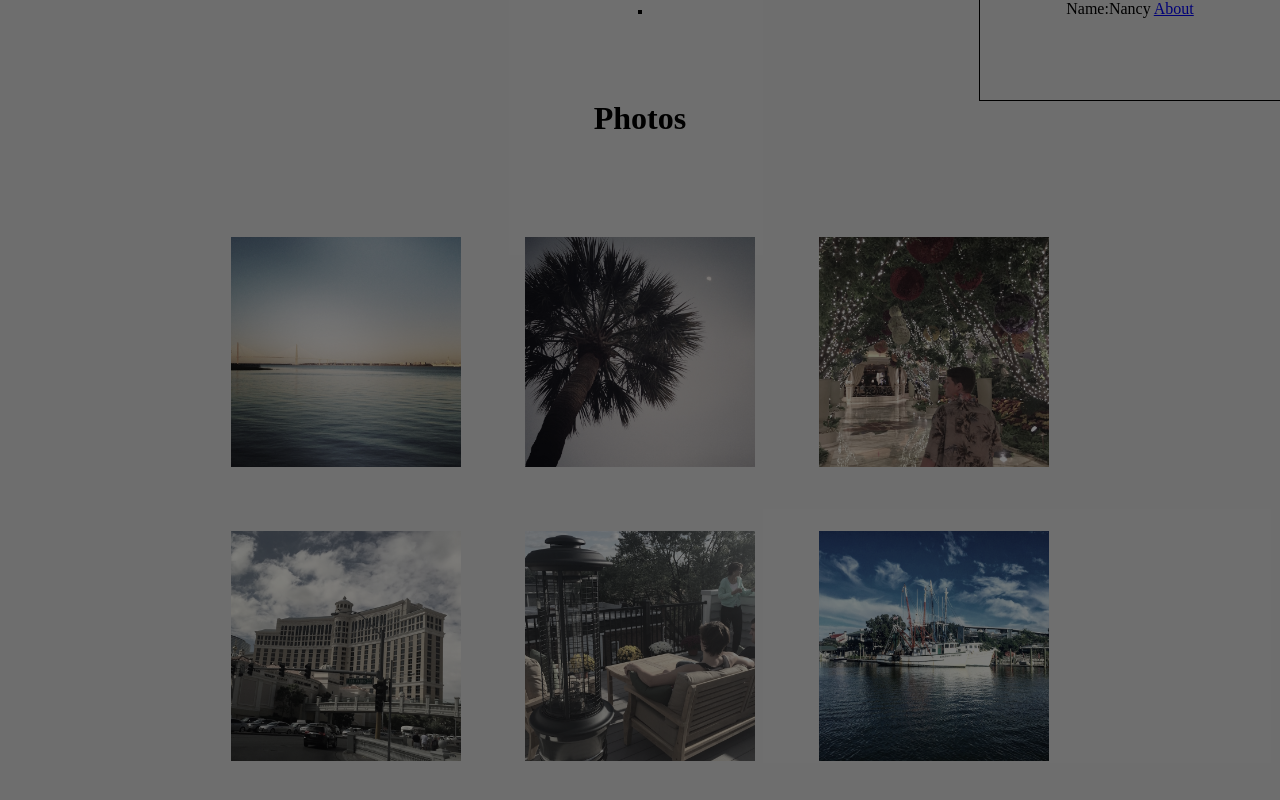
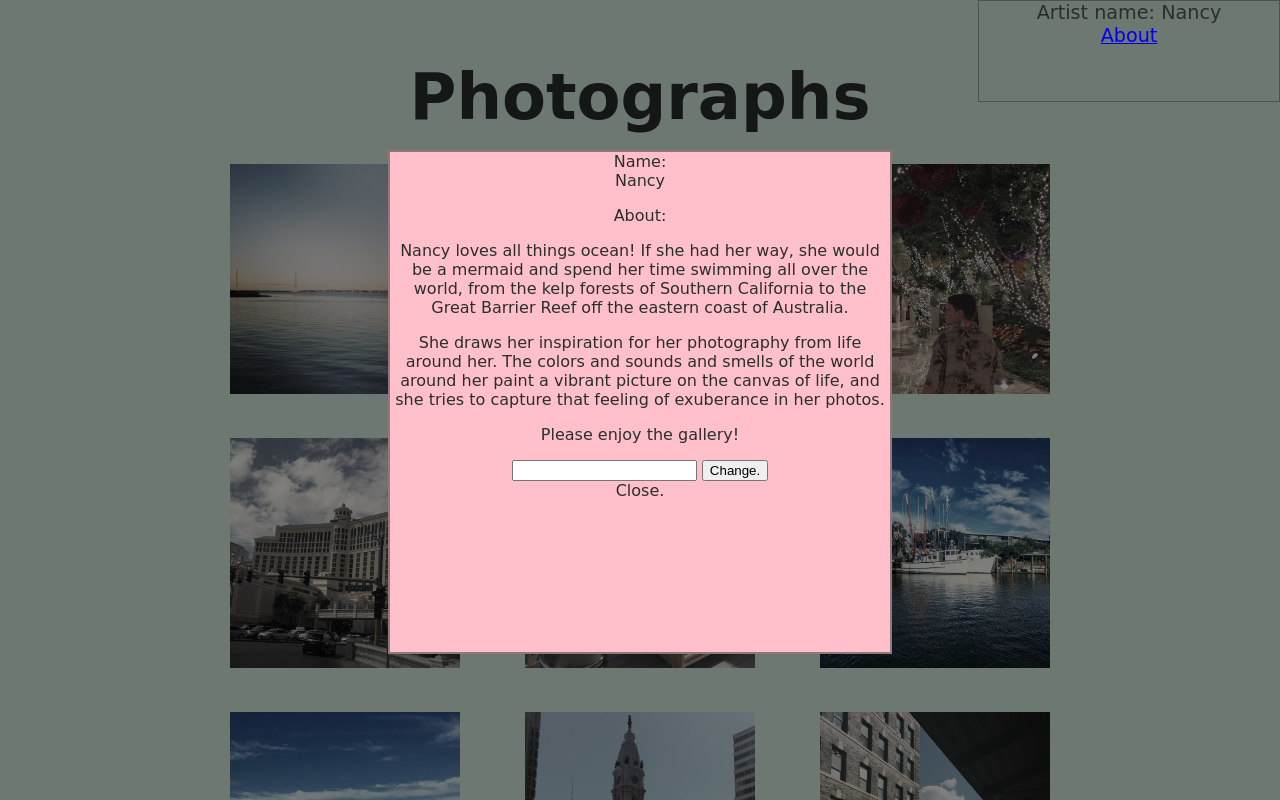
Before and after one commit to NancyBlayney/working-with-modals, a plain HTML site: page index.html in a window 1280 px wide. Both pictures are taken after a click on the link "About". Shown: the top 800 px of the page. Drawn offline with nearby package versions, Linux system fonts and the light colour scheme; a web font is replaced by a local one.

Commit message:
got the lightbox and the modal to be horizontally and vertically centered

```diff
--- a/index.html
+++ b/index.html
@@ -5,16 +5,19 @@
 		<script type="text/javascript" src="script.js"></script>
 		<title>Modal Magic</title>
 		<link rel="stylesheet" type="text/css" href="style.css">
+		<link href='https://fonts.googleapis.com/css?family=La+Belle+Aurore' rel='stylesheet' type='text/css'>
 	</head>
 	<body>
 		<div id="wrapper">
 			<header>
-				<h1>Photos</h1>
+				<h1>Photographs</h1>
 			</header>
 			<div id="container">
 				<div id="about">
-					Name:<span id="name">Nancy</span>
-					<a href="#" data-about="images/puppy.jpg" class="lightbox-link">About</a>
+					<div id="artist">
+						Artist name: <span class="name">Nancy</span>
+					</div>
+					<a href="#" data-about="" class="modal-link">About</a>
 				</div>
 				<div id="gallery">
 					<a href="#" data-img-url="images/img1.jpg" class="lightbox-link"><img src="images/img1.jpg" width="230"></a>
@@ -67,6 +70,25 @@
 						<img src="" id="lightbox-image">
 					</div>
 				</div>
+				<div id="modal-outer">
+					<div id="modal-inner">
+						<div id="modal-image">
+							<div>Name:</div>
+							<div class="name">Nancy</div>
+							<div id="the-about">
+								<p>About:</p>
+								<p>Nancy loves all things ocean! If she had her way, she would be a mermaid and spend her time swimming all over the world, from the kelp forests of Southern California to the Great Barrier Reef off the eastern coast of Australia. </p>
+								<p>She draws her inspiration for her photography from life around her. The colors and sounds and smells of the world around her paint a vibrant picture on the canvas of life, and she tries to capture that feeling of exuberance in her photos.</p>
+								<p>Please enjoy the gallery!</p>
+							</div>
+							<input type="text" id="the-input">
+							<button type="submit" id="change">Change.</button>
+							<div id="close">
+								Close.
+							</div>
+						</div>
+					</div>
+				</div>
 			</div>
 		</div>
 	</body>
--- a/script.js
+++ b/script.js
@@ -1,8 +1,6 @@
 $(document).ready(function(){
 
-
-
-$(document).ready(function(){
+//lightbox code for images
 	$(".lightbox-link").click(function(e){
 
 		var link_element = $(e.currentTarget);
@@ -19,8 +17,8 @@ $(document).ready(function(){
 		});
 
 	});
-});
 
+//lightbox code for images
 	function centerImage(image) {
 
 		image.load(function(){
@@ -33,8 +31,34 @@ function centerImage(image) {
 
 
 
+	$(".modal-link").click(function(e){
+
+		var modal = $("#modal-image");
+
+		centerModal(modal);
+
+		$('#modal-outer').show();
+
+		// $("#change").click(function(){
+		// 	$("#modal-outer").hide();
+		// });
+		$("#close").click(function(){
+			$("#modal-outer").hide();
+		});
+
+	function centerModal(modal) {
+
+		modal.ready(function(){
+			var page_height = $(window).height();
+			var modal_height = modal.height();
+			var modal_height_offset = ( page_height - modal_height ) / 2;
+			console.log(modal_height_offset);
+			$('#modal-inner').css("margin-top", modal_height_offset);
+		});
+	}
 
 
+	});
 
 
 
--- a/style.css
+++ b/style.css
@@ -1,30 +1,40 @@
 body {
-	background-color: #dedede;
+	background-color: #dcf1e4;
+	color: #292F2B;
 }
 
 header {
 	text-align: center;
-	margin: 100px 10px 70px 10px;
+	margin: 60px 10px 0px 10px;
+	font-family: 'La Belle Aurore', cursive;
+	font-size: 2em;
+}
+
+header h1{
+	margin-bottom: 20px;
 }
 
 #container {
 	width: 90%;
 	margin: 0 auto;
 	text-align: center;
+	font-family: 'La Belle Aurore', cursive;
 }
 
 #about {
 	width: 300px;
 	height: 100px;
 	position: fixed;
-	top: 0;
+	top: 0px;
 	right: 0;
-	border-bottom: 1px solid black;
-	border-left: 1px solid black;
+	border: 1px solid rgba(41,47,43, .5);
+	font-size: 1.2em;
+	z-index: 1;
 }
 
 #gallery img {
 	margin: 30px;
+	margin-top: 10px;
 	filter: grayscale(60%);
 	-webkit-filter: grayscale(60%);
 	-moz-filter: grayscale(60%);
@@ -43,7 +53,7 @@ filter: grayscale(0%);
 
 /*Lightbox Styling*/
 #lightbox-outer{
-	position: absolute;
+	position: fixed;
 	width: 100%;
 	height: 100%;
 	left: 0px;
@@ -59,5 +69,47 @@ filter: grayscale(0%);
 
 #lightbox-image {
 	width: 650px;
-	border: 2px solid;
+	border: 2px solid rgba(41,47,43, .5);
 }
+/*End of lightbox styling*/
+
+
+
+/*Modal Styling*/
+
+
+
+#modal-outer{
+	position: fixed;
+	width: 100%;
+	height: 100%;
+	left: 0px;
+	top: 0px;
+	background-color: rgba(0,0,0,0.5);
+	display: none;
+}
+
+#modal-inner{
+	opacity: 1;
+	width: 70%;
+	margin: 0 auto;
+}
+
+#modal-image {
+	position: relative;
+	height: 500px;
+	width: 500px;
+	margin: 0 auto;
+	border: 2px solid rgba(41,47,43, .5);
+	background-color: pink;
+}
+
+
+
+
+
+
+
+
+
+/*End of Modal Styling*/
```
Also changed, not shown: 1 other file. Lines whose indentation alone changed are shown as unchanged.
